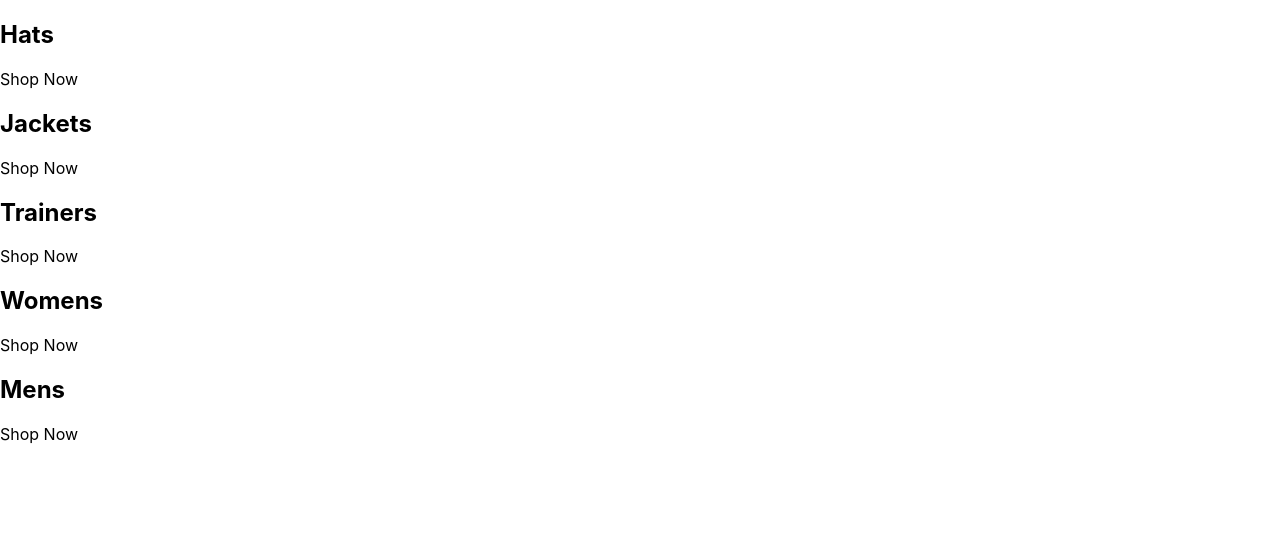
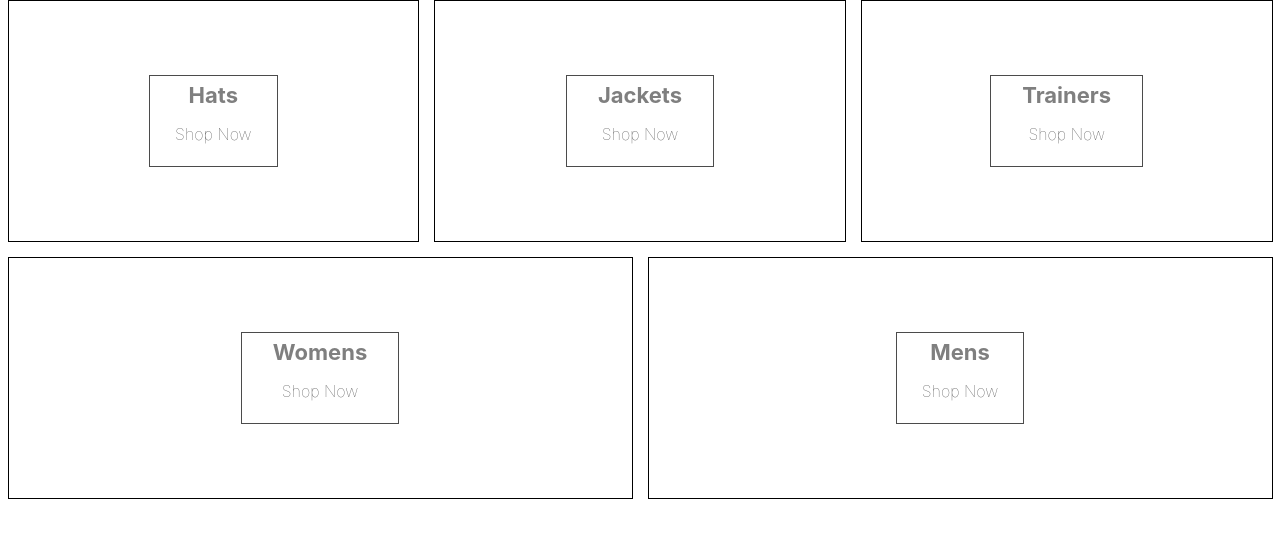
Before and after one commit to Woody26467/crwn-clothing, a React (Create React App) app: page / in a window 1280 px wide. Shown: the top 538 px of the page. Built offline with nearby package versions, Linux system fonts and the light colour scheme.

Commit message:
install sass, apply styling to categories container

```diff
--- a/package.json
+++ b/package.json
@@ -9,7 +9,8 @@
     "react": "^18.2.0",
     "react-dom": "^18.2.0",
     "react-scripts": "5.0.1",
-    "web-vitals": "^2.1.4"
+    "web-vitals": "^2.1.4",
+    "sass": "^1.52.1"
   },
   "scripts": {
     "start": "react-scripts start",
--- a/src/App.js
+++ b/src/App.js
@@ -1,3 +1,5 @@
+import './categories.styles.scss'
+
 const App = () => {
   const categories = [
     {
@@ -23,8 +25,8 @@
   ]
   return (
     <div className='categories-container'>
-      {categories.map(({ title }) => (
-        <div className='category-container'>
+      {categories.map(({ title, id }) => (
+        <div key={id} className='category-container'>
           <div className='background-image'></div>
           <div className='category-body-container'>
             <h2>{title}</h2>
--- /dev/null
+++ b/src/categories.styles.scss
@@ -0,0 +1,75 @@
+.categories-container {
+  width: 100%;
+  display: flex;
+  flex-wrap: wrap;
+  justify-content: space-between;
+}
+
+.category-container {
+  min-width: 30%;
+  height: 240px;
+  flex: 1 1 auto;
+  display: flex;
+  align-items: center;
+  justify-content: center;
+  border: 1px solid black;
+  margin: 0 7.5px 15px;
+  overflow: hidden;
+
+  &:hover {
+    cursor: pointer;
+
+    & .background-image {
+      transform: scale(1.1);
+      transition: transform 6s cubic-bezier(0.25, 0.45, 0.45, 0.95);
+    }
+
+    & .category-body-container {
+      opacity: 0.9;
+    }
+  }
+
+  &.large {
+    height: 380px;
+  }
+
+  &:first-child {
+    margin-right: 7.5px;
+  }
+
+  &:last-child {
+    margin-left: 7.5px;
+  }
+
+  .background-image {
+    width: 100%;
+    height: 100%;
+    background-size: cover;
+    background-position: center;
+  }
+
+  .category-body-container {
+    height: 90px;
+    padding: 0 25px;
+    display: flex;
+    flex-direction: column;
+    align-items: center;
+    justify-content: center;
+    border: 1px solid black;
+    background-color: white;
+    opacity: 0.7;
+    position: absolute;
+
+    h2 {
+      font-weight: bold;
+      margin: 0 6px 0;
+      font-size: 22px;
+      color: #4a4a4a;
+    }
+
+    p {
+      font-weight: lighter;
+      font-size: 16px;
+    }
+  }
+}
```
Also changed, not shown: 1 other file (tests, documents, lock files or other folders).
